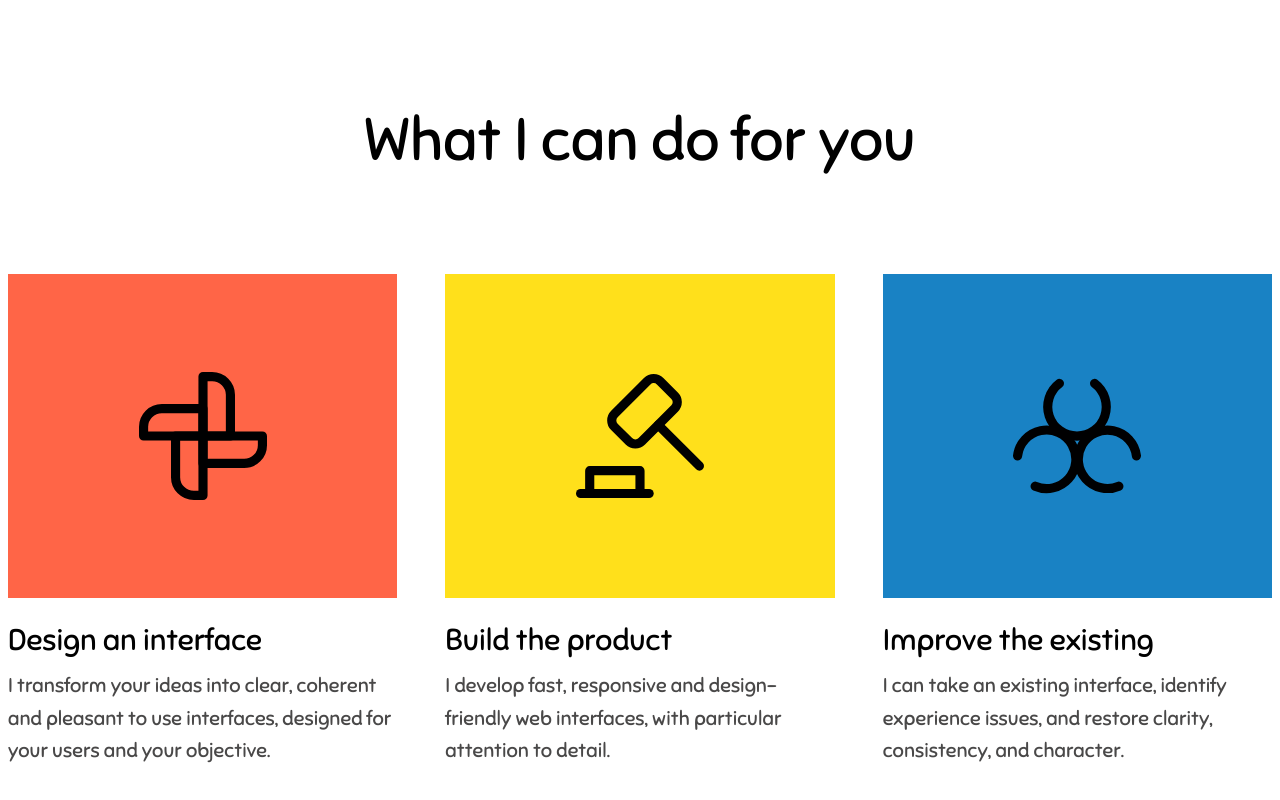
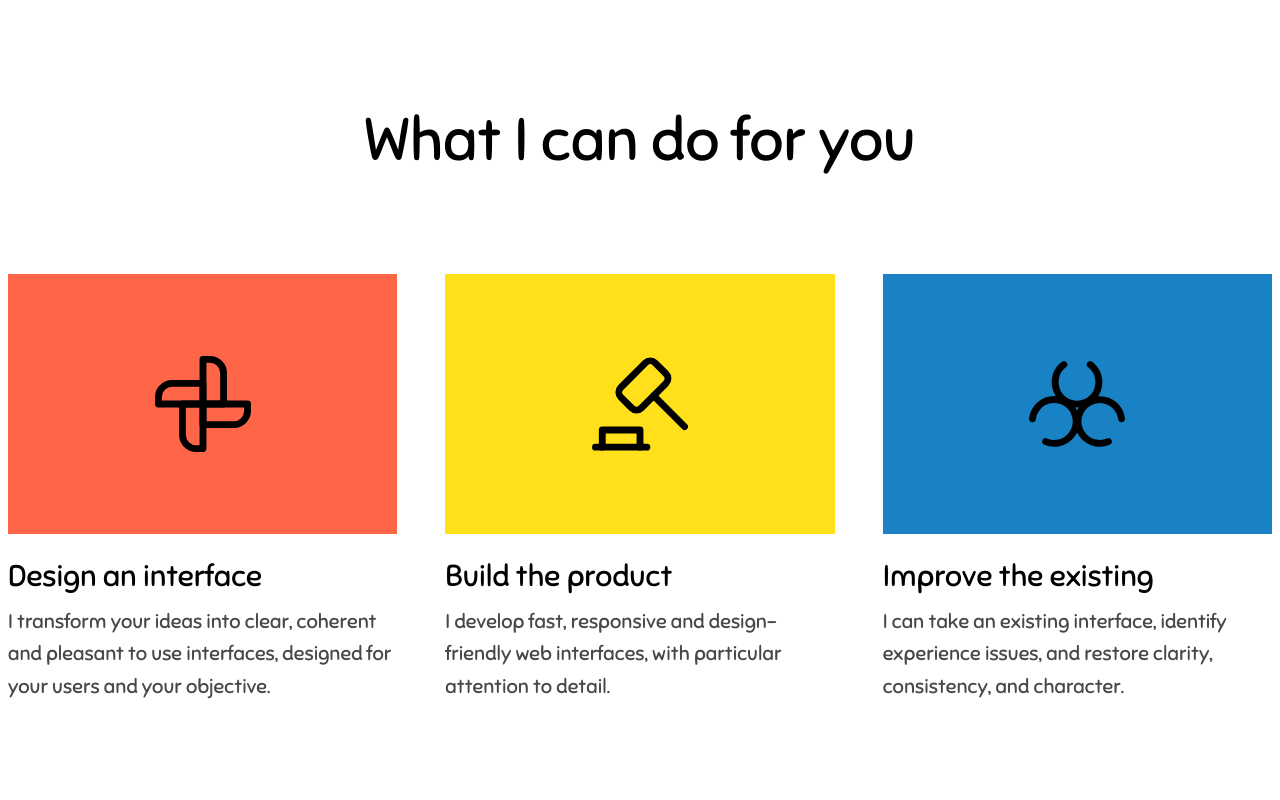
Before and after one commit to Rahim10020/rahim.design, a React (Vite) app: page / in a window 1280 px wide. Shown: the part 1673-2473 px from the top of the page. Built offline with nearby package versions, Linux system fonts and the light colour scheme; no server answers.

Commit message:
fix services cards sizes

```diff
--- a/src/_components/ui/cards/ServiceCard.tsx
+++ b/src/_components/ui/cards/ServiceCard.tsx
@@ -25,7 +25,7 @@ export default function ServiceCard({
     >
       {/* Cover : image, ou aplat couleur + icône, ou placeholder */}
       <div
-        className={`w-full max-w-none aspect-video md:aspect-6/5 overflow-hidden mb-comfortable flex items-center justify-center ${coverColor ?? "bg-background"}`}
+        className={`w-full max-w-none aspect-video md:aspect-3/2 overflow-hidden mb-comfortable flex items-center justify-center ${coverColor ?? "bg-background"}`}
       >
         {imageSrc ? (
           <img
@@ -46,7 +46,7 @@ export default function ServiceCard({
             height={128}
             loading="lazy"
             decoding="async"
-            className="w-24 h-24 md:w-32 md:h-32"
+            className="w-16 h-16 md:w-24 md:h-24"
           />
         ) : (
           //Placeholder
```
